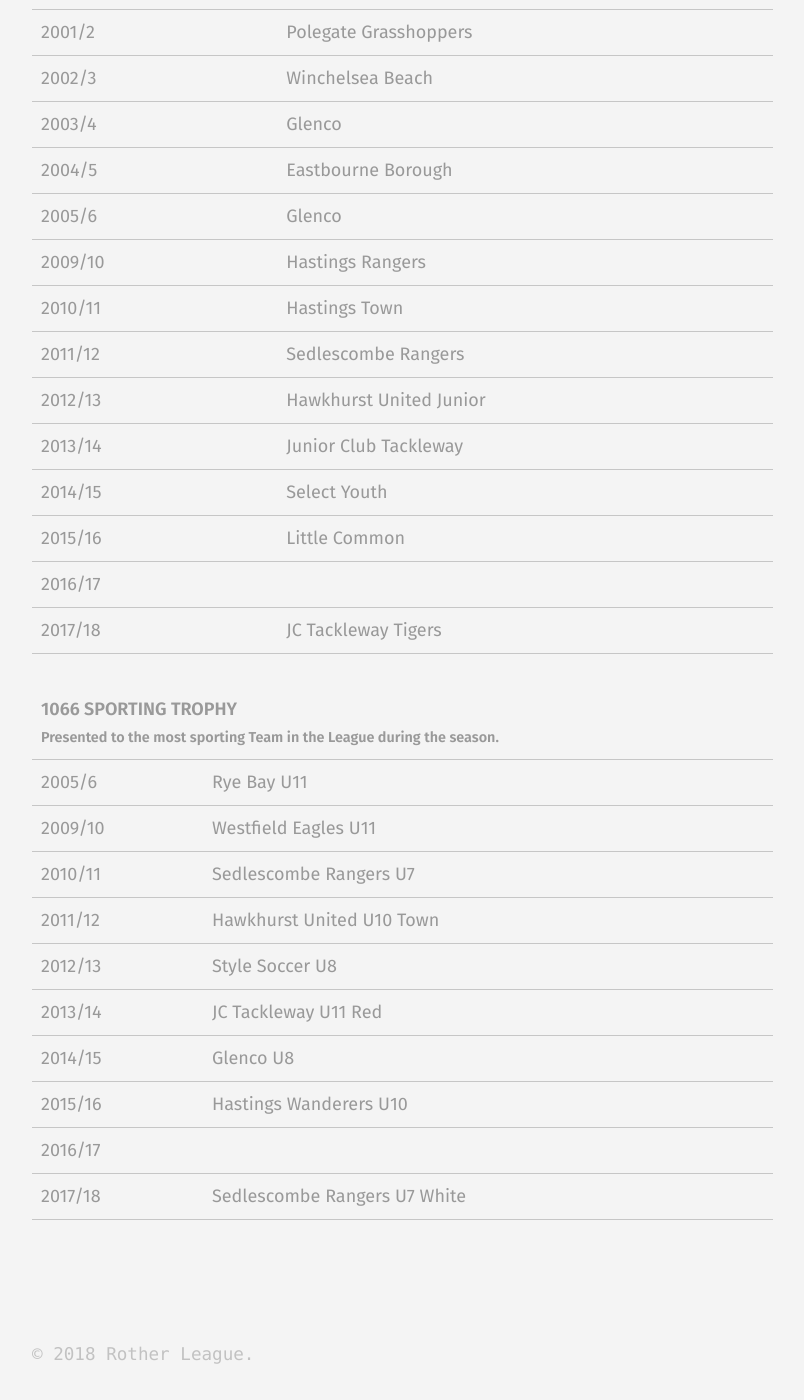
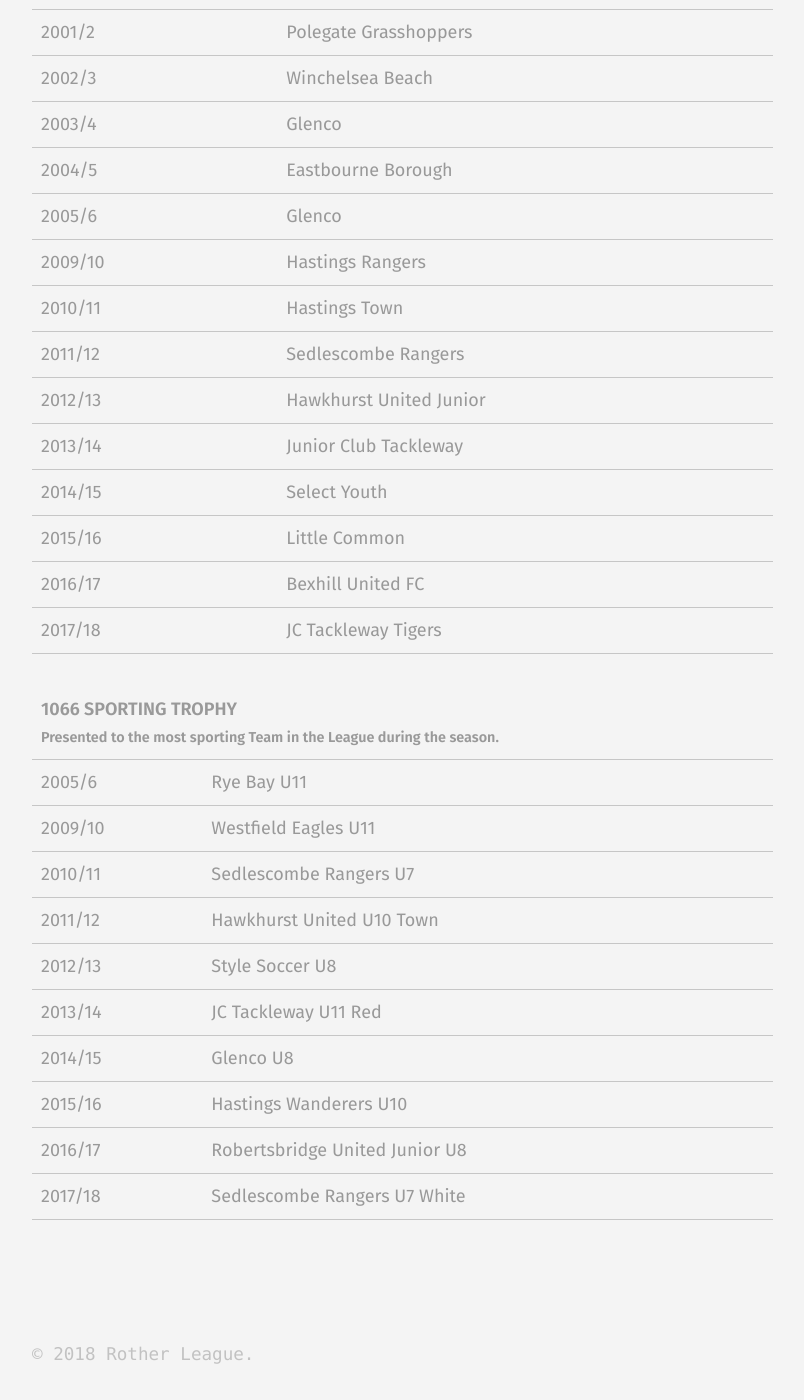
Before and after one commit to rotherleague/Rother, a Jekyll site: the page built from winners.md, in a window 1280 px wide and 1400 px high, scrolled down 23688 px. Shown: the whole window, without its empty margins (56-860 px from the left). Built offline with Jekyll 4.4.1, drawn with Linux system fonts in a browser that asks for light colours; comment, search, counter and statistics services are not loaded; a style sheet for code colours, icons or effects is not loaded.

Commit message:
Update other.html

```diff
--- a/_includes/winners/other.html
+++ b/_includes/winners/other.html
@@ -85,7 +85,8 @@
   </tr>
    <tr>
     <td>2016/17 </td>
-    <td></td>
+    <td>Bexhill United FC
+</td>
   </tr>
    <tr>
     <td>2017/18 </td>
@@ -132,7 +133,8 @@
   </tr>
   <tr>
     <td>2016/17 </td>
-    <td> </td>
+    <td>Robertsbridge United Junior U8
+</td>
   </tr>
    <tr>
     <td>2017/18 </td>
```
